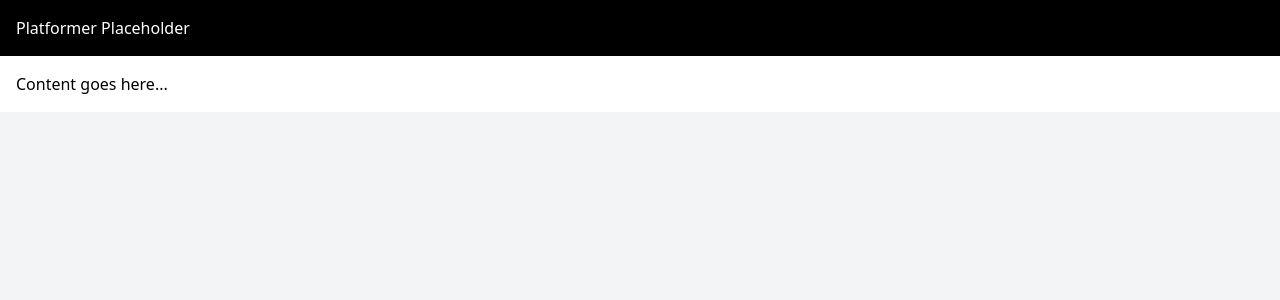
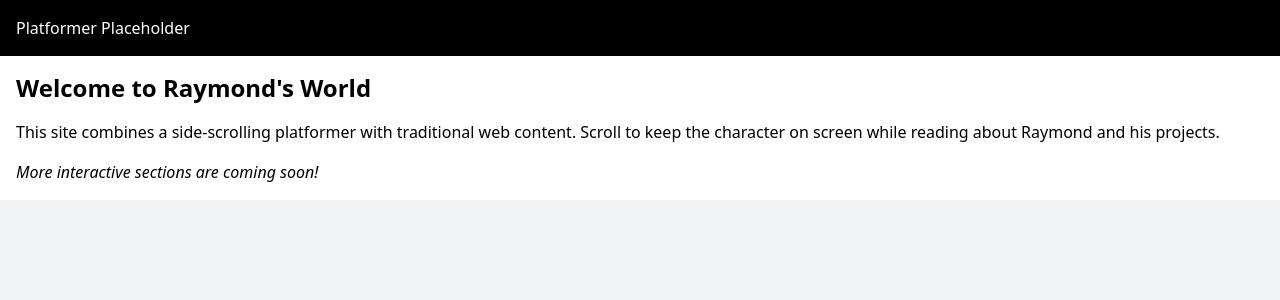
Before and after one commit to rayhvh/scrollingwebsite, a React (Vite) app: page / in a window 1280 px wide. Shown: the top 300 px of the page. Built offline with nearby package versions, Linux system fonts and the light colour scheme.

Commit message:
docs: add instructions and todo list

```diff
--- a/src/components/InfoPanels.tsx
+++ b/src/components/InfoPanels.tsx
@@ -2,8 +2,14 @@ import React from 'react';
 
 const InfoPanels: React.FC = () => {
   return (
-    <div className="info-panels p-4 bg-white text-black">
-      Content goes here...
+    <div className="info-panels p-4 bg-white text-black space-y-4">
+      <h1 className="text-2xl font-bold">Welcome to Raymond's World</h1>
+      <p>
+        This site combines a side‑scrolling platformer with traditional
+        web content. Scroll to keep the character on screen while reading
+        about Raymond and his projects.
+      </p>
+      <p className="italic">More interactive sections are coming soon!</p>
     </div>
   );
 };
```
Also changed, not shown: 2 other files (tests, documents, lock files or other folders).
